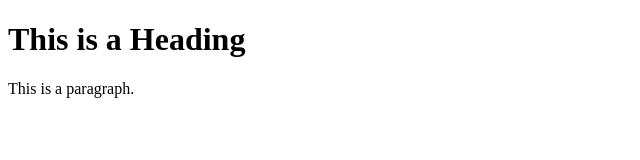
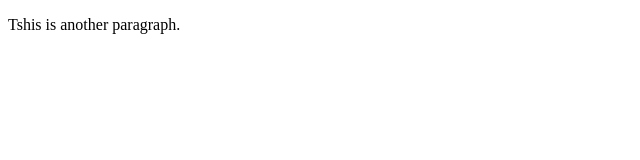
Before and after one commit to NanSyk/learning-git, a plain HTML site: page index.html in a window 1280 px wide. Shown: the whole page, without its empty margins (0-640 px from the left). Drawn offline with Linux system fonts and the light colour scheme.

```diff
--- a/index.html
+++ b/index.html
@@ -4,9 +4,6 @@
 <title>Page Title</title>
 </head>
 <body>
-
-<h1>This is a Heading</h1>
-<p>This is a paragraph.</p>
-
+    <p>Tshis is another paragraph.</p>
 </body>
 </html>
```
